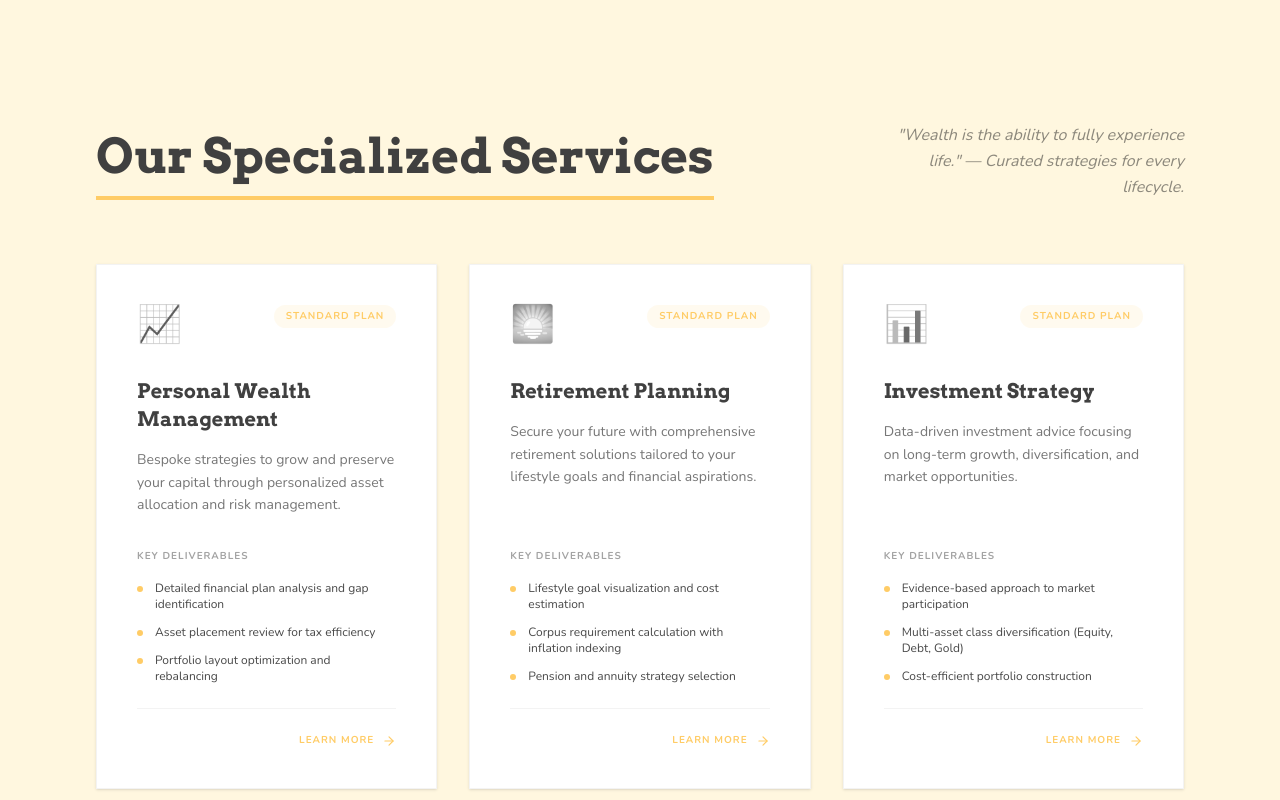
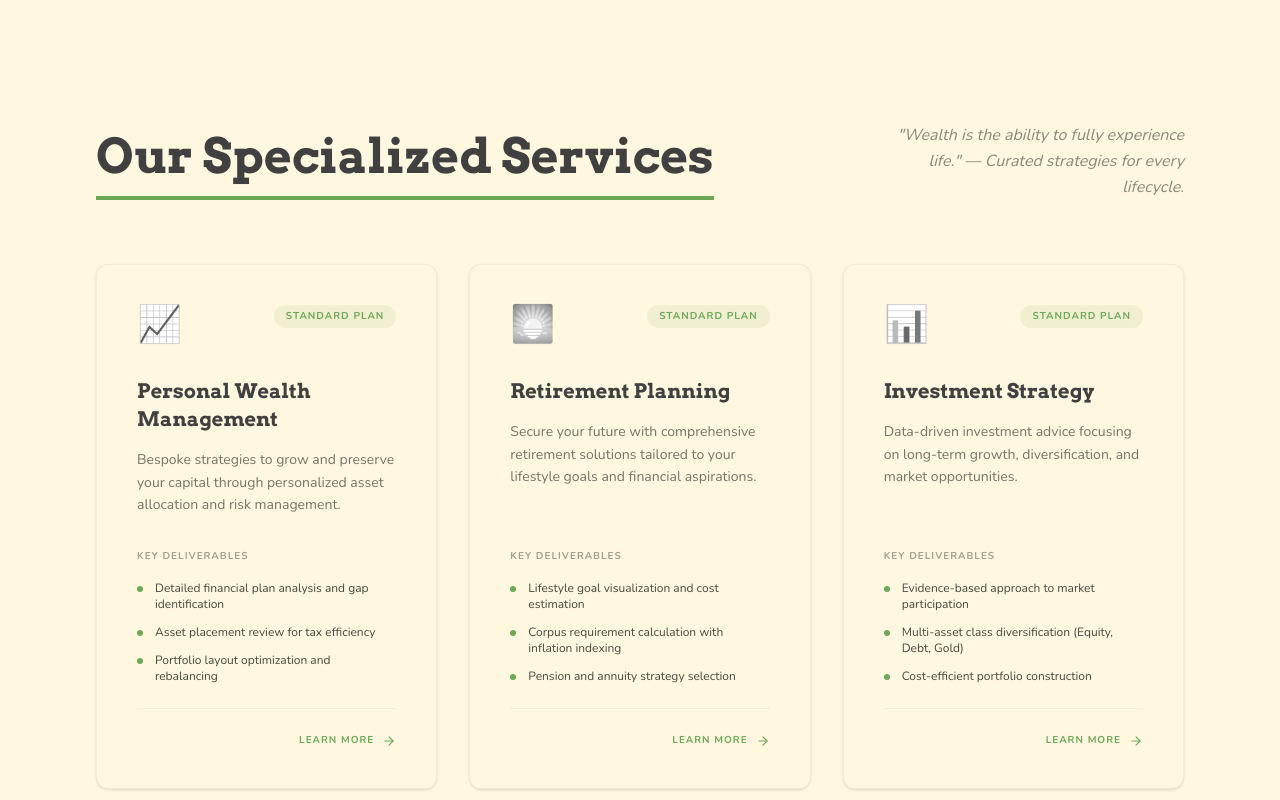
Before and after one commit to Sanju0845/Guided-wealth, a React (Vite) app: page /services in a window 1280 px wide. Shown: the part 600-1400 px from the top of the page. Built offline with nearby package versions, Linux system fonts and the light colour scheme.

Commit message:
Add slight curves to service cards

```diff
--- a/src/index.css
+++ b/src/index.css
@@ -6,7 +6,7 @@
   --font-sans: "Nunito", sans-serif;
 
   --color-primary: #404040;
-  --color-accent: #fc6;
+  --color-accent: #6da858;
   --color-accent-light: #ffcc66;
   --color-cream: #fff7df;
   --color-ink: #1a1a1a;
--- a/src/pages/Services.tsx
+++ b/src/pages/Services.tsx
@@ -59,7 +59,7 @@ export default function Services() {
                 whileInView={{ opacity: 1, y: 0 }}
                 transition={{ duration: 0.8, delay: index * 0.05 }}
                 viewport={{ once: true }}
-                className="bg-white p-10 border border-ink/5 shadow-sm hover:shadow-2xl transition-all duration-500 group flex flex-col h-full"
+                className="bg-cream p-10 border border-ink/5 shadow-sm hover:shadow-2xl transition-all duration-500 group flex flex-col h-full rounded-xl"
               >
                 <div className="flex justify-between items-start mb-8">
                   <span className="text-4xl grayscale group-hover:grayscale-0 transition-all duration-500">
```
